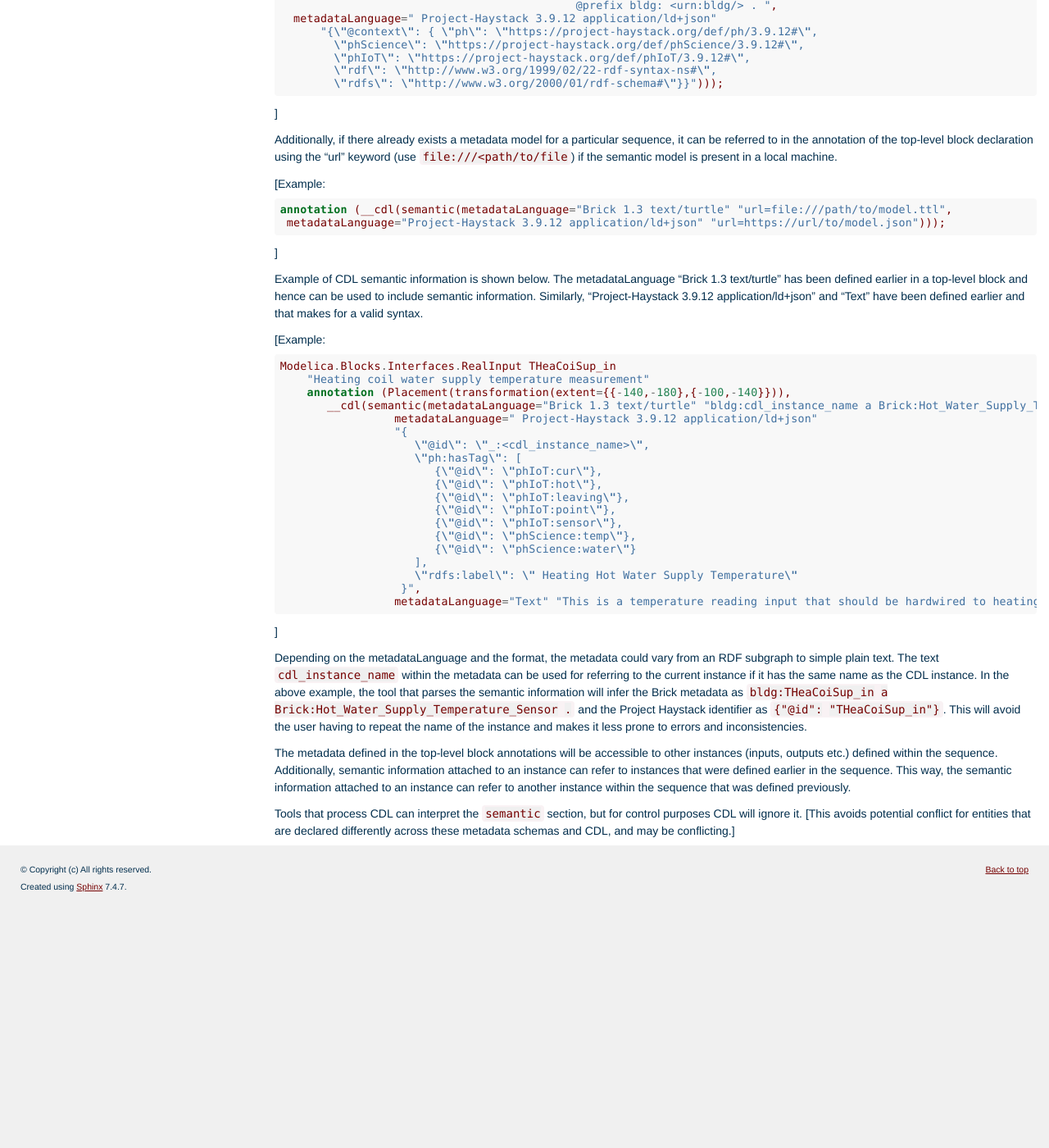
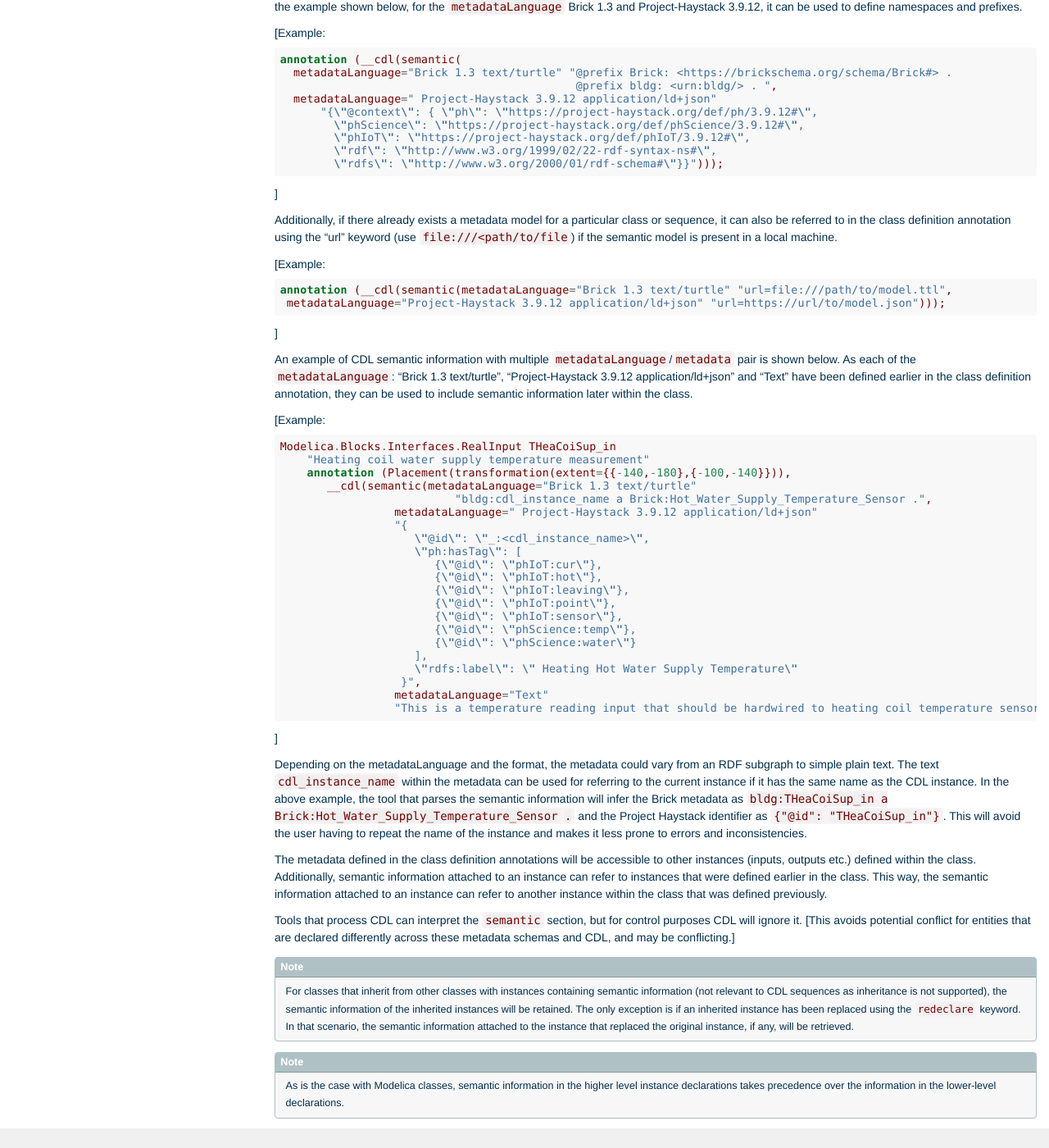
Before and after one commit to lbl-srg/obc, a Sphinx documentation site: the page built from specification/source/cdl.rst, in a window 1280 px wide and 1400 px high, scrolled down 24269 px. Shown: the whole window at 82% size. Built offline with Sphinx 7.4.7, drawn with Linux system fonts in a browser that asks for light colours; formulas are drawn with MathJax 3; cross-references to code outside the pages are shown as plain code; before the commit the page ends 25376 px from its top, so only the background shows below that; some of the changed text lies outside the part shown.

Commit message:
using class instead of block, added info about inheritance

```diff
--- a/specification/source/cdl.rst
+++ b/specification/source/cdl.rst
@@ -1692,14 +1692,15 @@ Semantic Information
 ....................
 
 The buildings industry has started to integrate different metadata schemas such as
-`Brick <https://brickschema.org/>`_ and `Project Haystack <https://project-haystack.org/>`_ into their control software and technology pipeline.  `ASHRAE 223p <https://www.ashrae.org/about/news/2018/ashrae-s-bacnet-committee-project-haystack-and-brick-schema-collaborating-to-provide-unified-data-semantic-modeling-solution>`_ is another upcoming semantic ontology that will describe the equipment topology in buildings and also the flow of different media. To support these schemas, CDL will allow, but will not require, use of the Brick or Haystack or any other schema using the syntaxes provided below.
+`Brick <https://brickschema.org/>`_ and `Project Haystack <https://project-haystack.org/>`_ into their control software and technology pipeline.  `ASHRAE 223p <https://www.ashrae.org/about/news/2018/ashrae-s-bacnet-committee-project-haystack-and-brick-schema-collaborating-to-provide-unified-data-semantic-modeling-solution>`_ is another upcoming semantic ontology that will describe the equipment topology in buildings and also the flow of different media. To support these schemas, CDL will allow, but will not require, use such metadata schema using the syntaxes provided below.
 
 Semantic information will be included within the ``annotation`` keyword, using the ``__Buildings`` or ``__cdl`` annotation. ``__cdl`` will be used when the semantic information is regarding a control sequence (inputs, outputs etc.) and ``__Buildings`` will be used for every other instance that are not a part of the control sequence (equipment, zones etc.). The following instances defined in CDL can have annotations containing semantic information:
-* Inputs
-* Outputs
-* Parameters
-* Composite blocks (:numref:`sec_com_blo`)
-* Packages
+
+* Inputs,
+* Outputs,
+* Parameters,
+* Composite blocks (:numref:`sec_com_blo`) and
+* Packages.
 
 All semantic information will be included under the ``semantic`` section within the ``__Building`` and/or ``__cdl`` annotations.
 
@@ -1708,14 +1709,14 @@ All semantic information will be included under the ``semantic`` section within
    annotation (__cdl(semantic(<semantic information>)))
    annotation (__Buildings(semantic(<semantic information>)))
 
-The top-level block declaration shall house the ``metadataLanguageDefinition`` within the  ``semantic`` section. ``metadataLanguageDefinition`` will be used to define the different types of semantic information that will used throughout the CDL block. The ``metadataLanguageDefinition`` can also contain relevant information about the ``metadataLangauge`` such as a short description of the language/schema or pointers to the webpage of the ``metadataLanguage``. It will follow the following syntax:
+The annotation declared in the class definition shall contain the ``metadataLanguageDefinition`` within the  ``semantic`` section. ``metadataLanguageDefinition`` will be used to define the different types of semantic information that will used throughout the class and can also contain relevant information about the ``metadataLangauge`` such as a short description of the language/schema or pointers to the webpage of the ``metadataLanguage``. It will follow the following syntax:
 
 .. code-block:: modelica
 
    annotation (__cdl(semantic(metadataLanguageDefinition="<metadataLanguage> [version] [format]" "<description or URL>")))
    annotation (__Buildings(semantic(metadataLanguageDefinition="<metadataLanguage> [version] [format]" "<description or URL>")))
 
-``metadataLanguageDefinition`` could be semantic data schemas such as  Brick, Project-Haystack, ASHRAE 223p etc. or it could just be a natural language description. The optional ``version`` represents the version of the ``metadataLangauge`` used in a particular sequence and the optional ``format``  represents the format this will be expressed in.  The format will be expressed using  `MIME types <https://developer.mozilla.org/en-US/docs/Web/HTTP/Basics_of_HTTP/MIME_types>`_.
+The ``metadataLanguage`` could be semantic data schemas such as  Brick, Project-Haystack, ASHRAE 223p etc. or it could just be a natural language description. The optional ``version`` represents the version of the ``metadataLangauge`` used in a particular class or sequence and the optional ``format``  represents the format this will be expressed in.  The format will be expressed using  `MIME types <https://developer.mozilla.org/en-US/docs/Web/HTTP/Basics_of_HTTP/MIME_types>`_.
 
 [Example:
 
@@ -1735,7 +1736,7 @@ The semantic information itself will be included as a ``metadataLanguage``/``met
   annotation (__cdl(semantic(metadataLanguage="<metadataLanguage> [version] [format]" "<metadata>")));
   annotation (__Buildings(semantic(metadataLanguage="<metadataLanguage> [version] [format]" "<metadata>")));
 
-Annotations attached to the top-level block can also be used to define block level information about the semantic language. A top-level block is one that encompasses a particular sequence or a model. In the example shown below, for the ``metadataLanguage`` Brick 1.3 and Project-Haystack 3.9.12, it can be used to define namespaces and prefixes.
+Semantic information declared in the class definition annotations can also be used to define class level information about the semantic language. In the example shown below, for the ``metadataLanguage`` Brick 1.3 and Project-Haystack 3.9.12, it can be used to define namespaces and prefixes.
 
 [Example:
 
@@ -1752,7 +1753,7 @@ Annotations attached to the top-level block can also be used to define block lev
           \"rdfs\": \"http://www.w3.org/2000/01/rdf-schema#\"}}")));
 ]
 
-Additionally, if there already exists a metadata model for a particular sequence, it can be referred to in the annotation of the top-level block declaration using the "url" keyword (use ``file:///<path/to/file``) if the semantic model is present in a local machine.
+Additionally, if there already exists a metadata model for a particular class or sequence, it can also be referred to in the class definition annotation using the "url" keyword (use ``file:///<path/to/file``) if the semantic model is present in a local machine.
 
 [Example:
 
@@ -1762,7 +1763,7 @@ Additionally, if there already exists a metadata model for a particular sequence
    metadataLanguage="Project-Haystack 3.9.12 application/ld+json" "url=https://url/to/model.json")));
 ]
 
-Example of CDL semantic information is shown below. The metadataLanguage "Brick 1.3 text/turtle" has been defined earlier in a top-level block and hence can be used to include semantic information. Similarly, "Project-Haystack 3.9.12 application/ld+json" and "Text" have been defined earlier and that makes for a valid syntax.
+An example of CDL semantic information with multiple ``metadataLanguage``/``metadata`` pair is shown below. As each of the ``metadataLanguage``: "Brick 1.3 text/turtle", "Project-Haystack 3.9.12 application/ld+json" and "Text" have been defined earlier in the class definition annotation, they can be used to include semantic information later within the class.
 
 [Example:
 
@@ -1771,7 +1772,8 @@ Example of CDL semantic information is shown below. The metadataLanguage "Brick
    Modelica.Blocks.Interfaces.RealInput THeaCoiSup_in
        "Heating coil water supply temperature measurement"
        annotation (Placement(transformation(extent={{-140,-180},{-100,-140}})),
-          __cdl(semantic(metadataLanguage="Brick 1.3 text/turtle" "bldg:cdl_instance_name a Brick:Hot_Water_Supply_Temperature_Sensor .",
+          __cdl(semantic(metadataLanguage="Brick 1.3 text/turtle"
+                             "bldg:cdl_instance_name a Brick:Hot_Water_Supply_Temperature_Sensor .",
                     metadataLanguage=" Project-Haystack 3.9.12 application/ld+json"
                     "{
                        \"@id\": \"_:<cdl_instance_name>\",
@@ -1786,11 +1788,16 @@ Example of CDL semantic information is shown below. The metadataLanguage "Brick
                        ],
                        \"rdfs:label\": \" Heating Hot Water Supply Temperature\"
                      }",
-                    metadataLanguage="Text" "This is a temperature reading input that should be hardwired to heating coil temperature sensor")));
+                    metadataLanguage="Text"
+                    "This is a temperature reading input that should be hardwired to heating coil temperature sensor")));
 ]
 
 Depending on the metadataLanguage and the format, the metadata could vary from an RDF subgraph to simple plain text. The text ``cdl_instance_name`` within the metadata can be used for referring to the current instance if it has the same name as the CDL instance. In the above example, the tool that parses the semantic information will infer the Brick metadata as ``bldg:THeaCoiSup_in a Brick:Hot_Water_Supply_Temperature_Sensor .`` and the Project Haystack identifier as ``{"@id": "THeaCoiSup_in"}``. This will avoid the user having to repeat the name of the instance and makes it less prone to errors and inconsistencies.
 
-The metadata defined in the top-level block annotations will be accessible to other instances (inputs, outputs etc.) defined within the sequence. Additionally, semantic information attached to an instance can refer to instances that were defined earlier in the sequence. This way, the semantic information attached to an instance can refer to another instance within the sequence that was defined previously.
+The metadata defined in the class definition annotations will be accessible to other instances (inputs, outputs etc.) defined within the class. Additionally, semantic information attached to an instance can refer to instances that were defined earlier in the class. This way, the semantic information attached to an instance can refer to another instance within the class that was defined previously.
 
 Tools that process CDL can interpret the ``semantic`` section, but for control purposes CDL will ignore it. [This avoids potential conflict for entities that are declared differently across these metadata schemas and CDL, and may be conflicting.]
+
+.. note:: For classes that inherit from other classes with instances containing semantic information (not relevant to CDL sequences as inheritance is not supported), the semantic information of the inherited instances will be retained. The only exception is if an inherited instance has been replaced using the ``redeclare`` keyword. In that scenario, the semantic information attached to the instance that replaced the original instance, if any, will be retrieved.
+
+.. note:: As is the case with Modelica classes, semantic information in the higher level instance declarations takes precedence over the information in the lower-level declarations.
```
